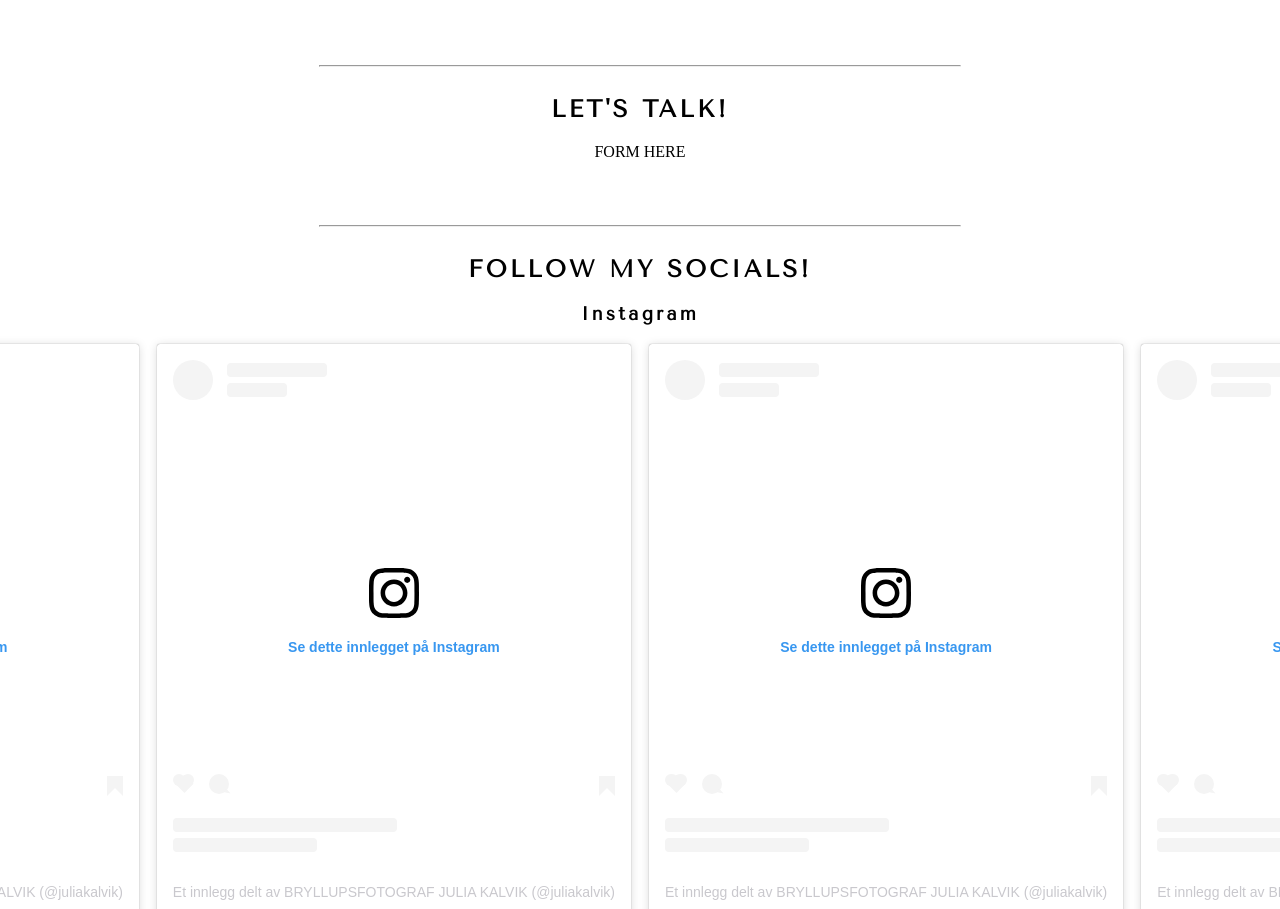
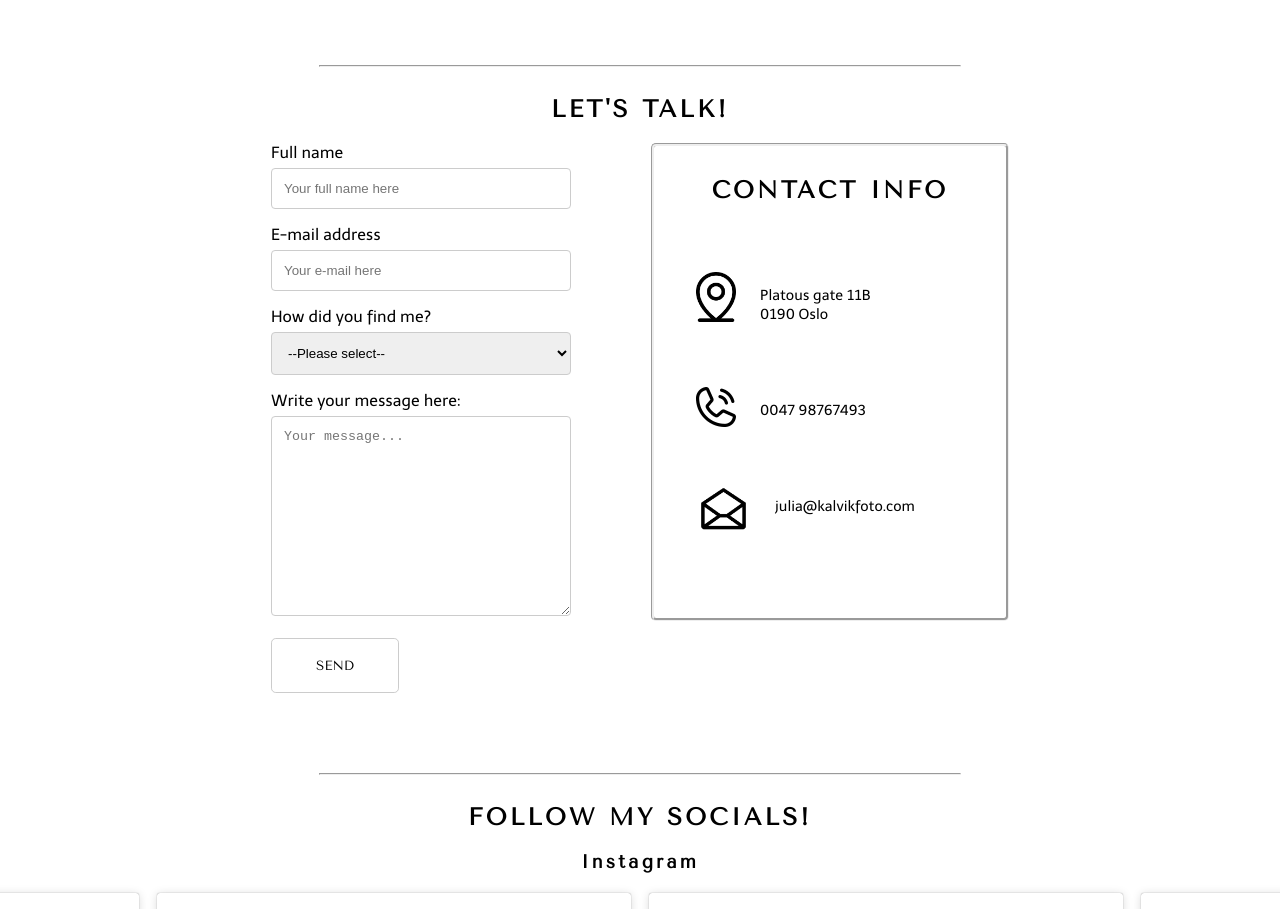
Before and after one commit to Noroff-FED-Campus-Assignments/fed1-exam-juliakalvik, a plain HTML site: page index.html in a window 1280 px wide. Shown: the part 2532-3441 px from the top of the page. Drawn offline with nearby package versions, Linux system fonts and the light colour scheme; no server answers; a script that the page names is missing.

Commit message:
Added contact form

```diff
--- /dev/null
+++ b/css/contact.css
@@ -0,0 +1,99 @@
+.header-img {
+  background-image: url("../images/ContactHeader.png");
+  background-color: #cccccc;
+  padding-top: 300px;
+  padding-bottom: 300px;
+  background-position: center;
+  background-repeat: no-repeat;
+  background-size: cover;
+  background-blend-mode: multiply;
+}
+
+.contactform-parent {
+  display: flex;
+  flex-direction: row;
+  justify-content: center;
+  gap: 5rem;
+  flex-wrap: wrap;
+}
+
+input,
+select,
+textarea {
+  width: 300px;
+  padding: 12px;
+  border: 1px solid #ccc;
+  border-radius: 4px;
+  box-sizing: border-box;
+  margin-top: 6px;
+  margin-bottom: 16px;
+  resize: vertical;
+}
+
+input[type="submit"] {
+  font-family: "Tenor Sans", sans-serif;
+  cursor: pointer;
+  padding: 1.2rem;
+  width: 8rem;
+  text-align: center;
+  background-color: transparent;
+  border-radius: 0.3rem;
+}
+
+input[type="submit"]:hover {
+  background-color: #6b8053;
+}
+
+form {
+  display: flex;
+  flex-direction: column;
+  text-align: left;
+  font-family: "Telex";
+}
+
+.form-text {
+  display: flex;
+  flex-direction: column;
+  align-items: center;
+  text-align: center;
+}
+
+.location > img {
+  width: 40px;
+  height: 50px;
+}
+
+.phone > img {
+  width: 40px;
+  height: 40px;
+}
+
+.envelope > img {
+  width: 55px;
+}
+
+.contact-info {
+  display: flex;
+  flex-direction: column;
+  gap: 3rem;
+  border-style: groove;
+  border-radius: 5px;
+  padding: 10px;
+  align-items: center;
+  height: 452px;
+}
+
+.location,
+.phone,
+.envelope {
+  display: flex;
+  width: 300px;
+  gap: 1.5rem;
+  margin-left: 2rem;
+}
+
+.latest-blogposts {
+  display: flex;
+  flex-direction: column;
+  align-items: center;
+}
--- a/css/navbar.css
+++ b/css/navbar.css
@@ -24,7 +24,7 @@ li {
   margin: ;
 }
 
-img:hover {
+.logo:hover {
   background-color: #6b8053;
 }
 
--- a/css/variables.css
+++ b/css/variables.css
@@ -1,3 +1,6 @@
+@import url("https://fonts.googleapis.com/css2?family=Tenor+Sans&display=swap");
+@import url("https://fonts.googleapis.com/css2?family=Telex&display=swap");
+
 body,
 html {
   margin: 0;
@@ -13,6 +16,11 @@ button {
   text-align: center;
   background-color: transparent;
   border-radius: 0.3rem;
+}
+
+button:hover {
+  background-color: #6b8053;
+  color: #ffffff;
 }
 
 h1 {
--- a/index.html
+++ b/index.html
@@ -12,6 +12,7 @@
     <meta name="author" content="_YOUR_NAME_" />
     <link rel="stylesheet" href="css/navbar.css" />
     <link rel="stylesheet" href="css/index.css" />
+    <link rel="stylesheet" href="css/contact.css" />
     <link rel="stylesheet" href="css/variables.css" />
     <script defer src="/js/app.js"></script>
     <title>💍 WEDDING PHOTOGRAPHER</title>
@@ -88,10 +89,54 @@
       </div>
     </section>
     <hr>
-    <section class="form">
+    <div class="form-text">
       <h2>LET'S TALK!</h2>
-      FORM HERE
-    </section>
+  </div>
+  <section class="contactform-parent">
+    <div class="form">
+        <form action="contact-submitted.html">
+
+            <label for="fname">Full name</label>
+            <input type="text" id="name" name="fullname" placeholder="Your full name here" required>
+
+            <label for="lname">E-mail address</label>
+            <input type="email" id="email" name="emailaddress" placeholder="Your e-mail here">
+
+            <label for="how">How did you find me?</label>
+            <select id="how" name="how" required>
+                <option value="Choose">--Please select--</option>
+                <option value="Searching">Web search / google</option>
+                <option value="Facebook">Facebook</option>
+                <option value="Instagram">Instagram</option>
+                <option value="TikTok">TikTok</option>
+              <option value="Through a friend">Through a friend</option>
+            </select>
+
+            <label for="subject">Write your message here:</label>
+            <textarea id="subject" name="subject" placeholder="Your message..." style="height:200px" required></textarea>
+
+            <input type="submit" value="SEND">
+
+          </form>
+
+    </div>
+    <div class="contact-info">
+        <h2>CONTACT INFO</h2>
+        <div class="location">
+            <img src="assets/Location.png" />
+            <p>Platous gate 11B <br>
+                0190 Oslo</p>
+          </div>
+        <div class="phone">
+            <img src="assets/Phone.png"/>
+            <p>0047 98767493</p>
+          </div>
+        <div class="envelope">
+            <img src="assets/Envelope.png"/>
+            <p>julia@kalvikfoto.com</p>
+          </div>
+    </div>
+  </section>
     <hr>
     <section class="socials">
       <div class="socials-text">
```
Also changed, not shown: contact-submitted.html (added), images/ContactHeader.png (added).
